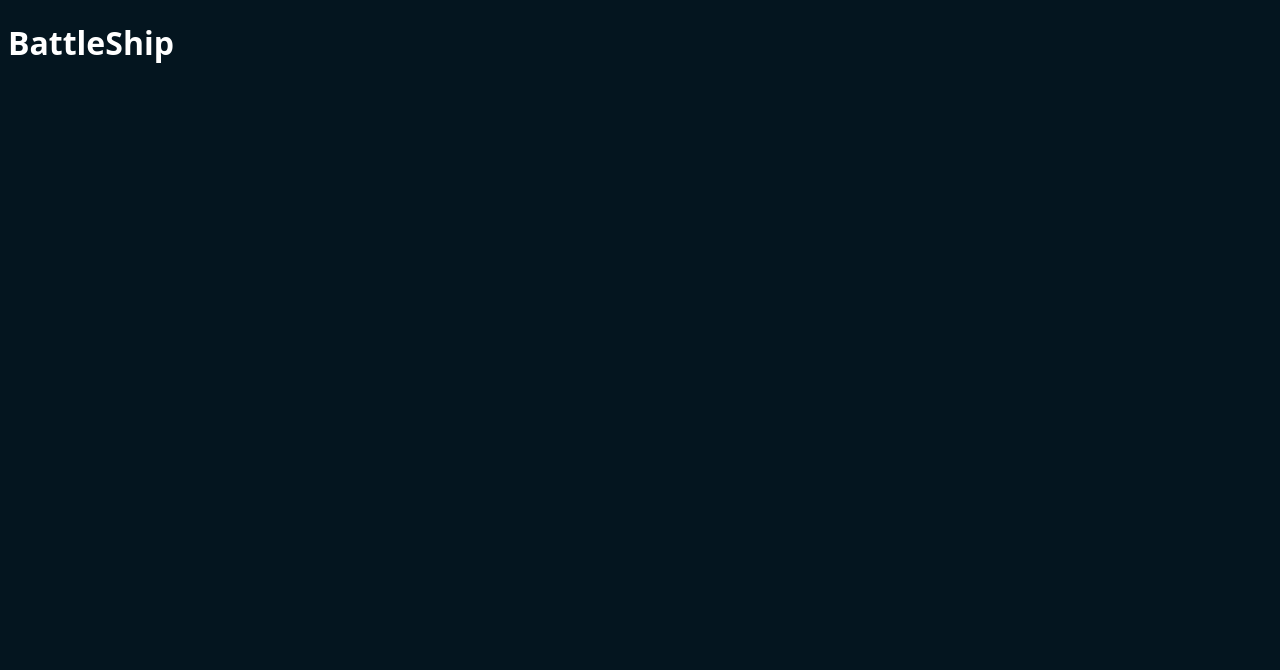
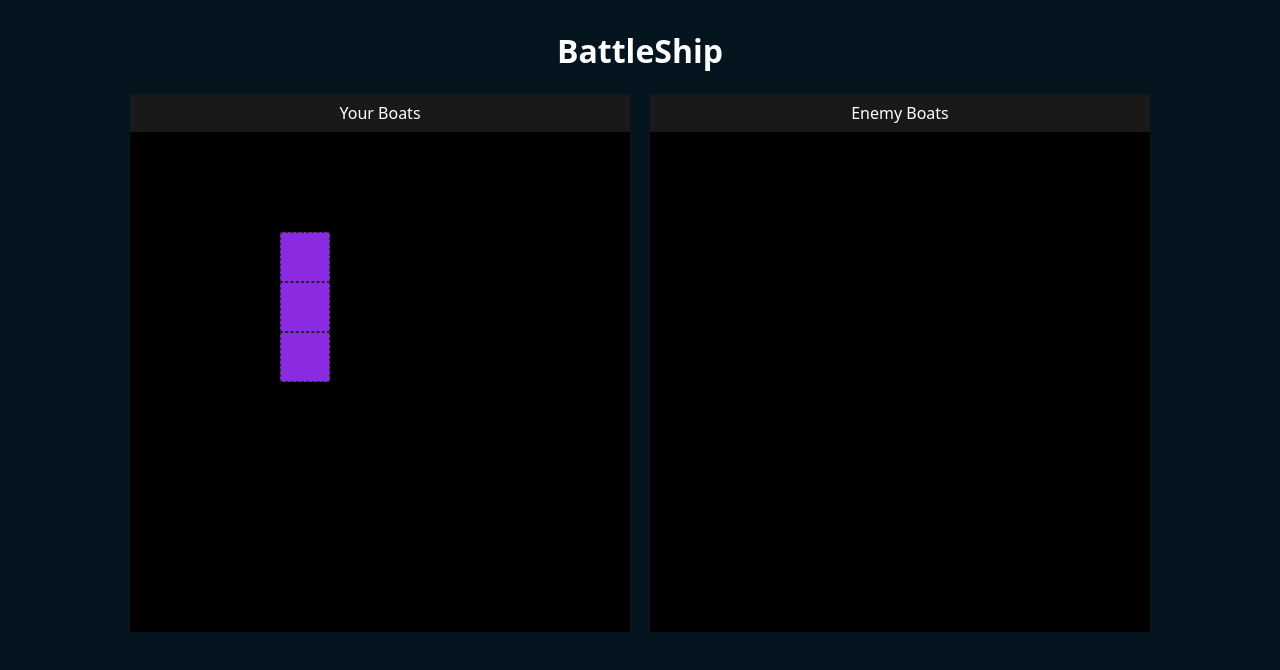
Before and after one commit to filip-writes-code/battleship, a website with bundled scripts: page index.html in a window 1280 px wide. Built offline with nearby package versions, Linux system fonts and the light colour scheme.

Commit message:
Add parts of UI

```diff
--- /dev/null
+++ b/dom.js
@@ -0,0 +1,44 @@
+class Dom {
+  constructor(playerOne, playerTwo) {
+    this.playerBoard = document.querySelector(".player-board");
+    this.opponentBoard = document.querySelector(".opponent-board");
+    this.playerOne = playerOne;
+    this.playerTwo = playerTwo;
+  }
+  renderPlayerBoard() {
+    let playerTiles = this.playerOne.gameboard.tiles;
+    for (let y = 0; y < 10; y++) {
+      for (let x = 0; x < 10; x++) {
+        const tile = document.createElement("div");
+        if (typeof playerTiles[y][x] === "object")
+          tile.classList.add("tile-ship");
+        else if (playerTiles[y][x] === 0) tile.classList.add("tile");
+        else if (playerTiles[y][x] === 1) tile.classList.add("tile-miss");
+        else if (playerTiles[y][x] === 2) tile.classList.add("tile-hit");
+
+        tile.dataset.x = x;
+        tile.dataset.y = y;
+        this.playerBoard.appendChild(tile);
+      }
+    }
+  }
+
+  renderEnemyBoard() {
+    let enemyTiles = this.playerTwo.gameboard.tiles;
+    for (let y = 0; y < 10; y++) {
+      for (let x = 0; x < 10; x++) {
+        const tile = document.createElement("div");
+        if (typeof enemyTiles[y][x] === "object") tile.classList.add("tile");
+        else if (enemyTiles[y][x] === 0) tile.classList.add("tile");
+        else if (enemyTiles[y][x] === 1) tile.classList.add("tile-miss");
+        else if (enemyTiles[y][x] === 2) tile.classList.add("tile-hit");
+
+        tile.dataset.x = x;
+        tile.dataset.y = y;
+        this.opponentBoard.appendChild(tile);
+      }
+    }
+  }
+}
+
+export { Dom };
--- a/driver_script.js
+++ b/game.js
@@ -1,7 +1,14 @@
-import { Player, Ship, Gameboard } from "./battleship.js";
+import { Player, Ship } from "./battleship.js";
+import { Dom } from "./dom.js";
 
+// set up players
 const playerOne = new Player("Mario", "human");
 playerOne.gameboard.placeShip(3, 2, new Ship(3), "vertical");
 
 const playerTwo = new Player("Luigi", "computer");
 playerTwo.gameboard.placeShip(2, 7, new Ship(3), "horizontal");
+
+// set up DOM and render
+const dom = new Dom(playerOne, playerTwo);
+dom.renderPlayerBoard();
+dom.renderEnemyBoard();
--- a/index.html
+++ b/index.html
@@ -5,15 +5,21 @@
     <meta name="viewport" content="width=device-width, initial-scale=1.0" />
     <title>BattleShip</title>
     <link rel="stylesheet" href="styles.css" />
-    <script type="module" src="driver_script.js" defer></script>
+    <script type="module" src="game.js" defer></script>
   </head>
   <body>
     <div class="header">
       <div class="logo"><h1>BattleShip</h1></div>
     </div>
     <div class="container">
-      <div class="player-board"></div>
-      <div class="opponent-board"></div>
+      <div class="player-side">
+        <div class="player-header">Your Boats</div>
+        <div class="player-board"></div>
+      </div>
+      <div class="opponent-side" -side>
+        <div class="opponent-header">Enemy Boats</div>
+        <div class="opponent-board"></div>
+      </div>
     </div>
   </body>
 </html>
--- a/styles.css
+++ b/styles.css
@@ -1,8 +1,5 @@
 body {
   background-color: #04151f;
-}
-
-.header {
   color: white;
   font-family:
     system-ui,
@@ -17,3 +14,45 @@ body {
     "Helvetica Neue",
     sans-serif;
 }
+
+.header {
+  display: flex;
+  justify-content: space-around;
+}
+
+.container {
+  display: flex;
+  gap: 20px;
+  justify-content: center;
+}
+
+.player-side,
+.opponent-side {
+  display: flex;
+  flex-direction: column;
+}
+
+.player-header,
+.opponent-header {
+  text-align: center;
+  background-color: rgb(25, 25, 25);
+  padding: 8px;
+}
+
+.player-board,
+.opponent-board {
+  display: grid;
+  grid-template-columns: repeat(10, 50px);
+  grid-template-rows: repeat(10, 50px);
+  width: max-content;
+  background-color: black;
+}
+
+.tile:hover {
+  background-color: #212529;
+}
+
+.tile-ship {
+  border: 0.5px dashed #212529;
+  background-color: blueviolet;
+}
```
